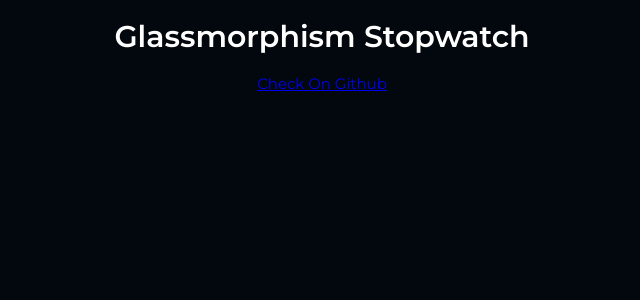
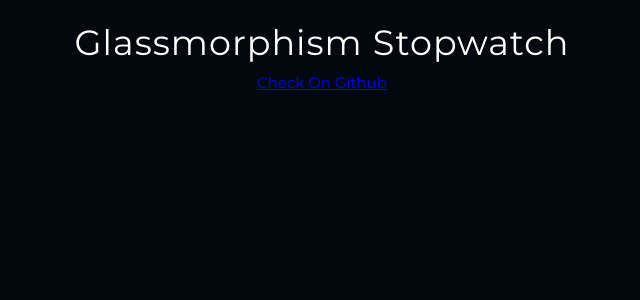
Before and after one commit to nat-davydova/glassmorphism-stopwatch, a React (Vite) app: page / in a window 1280 px wide. Shown: the top 300 px of the page, without its empty margins (318-958 px from the left). Built offline with nearby package versions, Linux system fonts and the light colour scheme.

Commit message:
feat: add header title styles

```diff
--- a/src/App.css
+++ b/src/App.css
@@ -11,6 +11,10 @@
 
     /* other variables */
     --font-size-default: 15px;
+    --font-size--xxl: 35px;
+
+    --font-weight--default: 400;
+    --font-weight--semibold: 600;
 
     --font-color--default: var(--light);
 
--- a/src/components/DemoHeader/DemoHeader.module.css
+++ b/src/components/DemoHeader/DemoHeader.module.css
@@ -1,5 +1,12 @@
 .header {
-    max-width: 500px;
+    max-width: 600px;
     margin: auto;
     text-align: center;
 }
+
+.header__title {
+    margin-bottom: 10px;
+    font-size: var(--font-size--xxl);
+    font-weight: var(--font-weight--default);
+    letter-spacing: 1px;
+}
--- a/src/components/DemoHeader/DemoHeader.tsx
+++ b/src/components/DemoHeader/DemoHeader.tsx
@@ -3,7 +3,7 @@ import styles from "./DemoHeader.module.css";
 export function DemoHeader() {
   return (
     <header className={styles.header}>
-      <h1 className="header__title">Glassmorphism Stopwatch</h1>
+      <h1 className={styles.header__title}>Glassmorphism Stopwatch</h1>
       <div className="header__btns">
         <a
           href="https://github.com/nat-davydova/glassmorphism-stopwatch"
```
